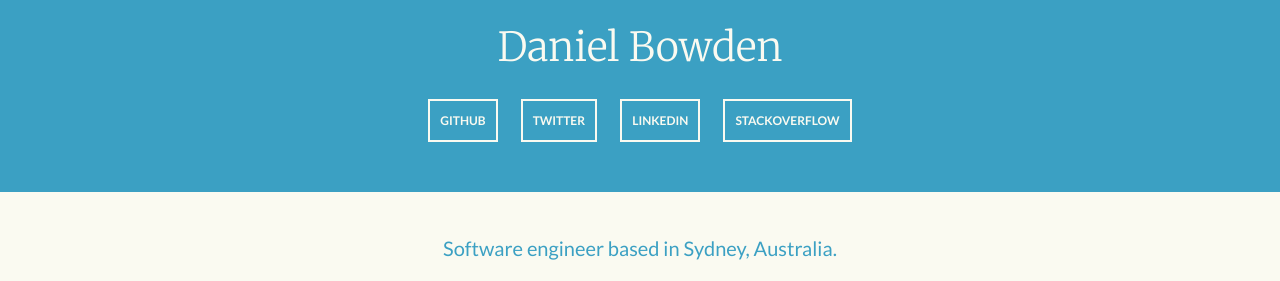
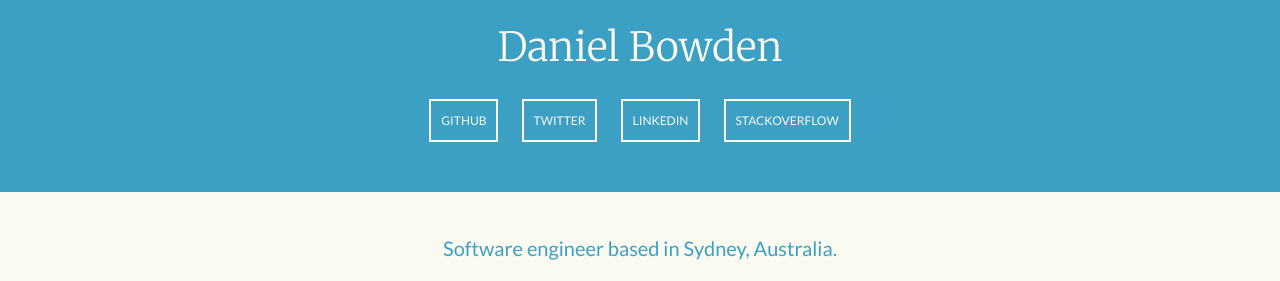
Before and after one commit to danielbowden/danielbowden.github.io, a Jekyll site: the page built from index.html, in a window 1280 px wide. Shown: the part 232-513 px from the top of the page. Built offline with Jekyll 4.4.1, drawn with Linux system fonts in a browser that asks for light colours.

Commit message:
Adjust font weight of social links

```diff
--- a/assets/css/main.css
+++ b/assets/css/main.css
@@ -41,7 +41,7 @@
   padding: 10px;
   color: #fafaf1;
   font-size: 12px;
-  font-weight: 700;
+  font-weight: 400;
   display: inline-block;
   border: 2px solid #fafaf1;
   text-transform: uppercase; }
--- a/assets/styles/includes/_header.scss
+++ b/assets/styles/includes/_header.scss
@@ -24,7 +24,7 @@
   padding: 10px;
   color: $light;
   font-size: 12px;
-  font-weight: 700;
+  font-weight: 400;
   display: inline-block;
   border: 2px solid $light;
   text-transform: uppercase;
```
